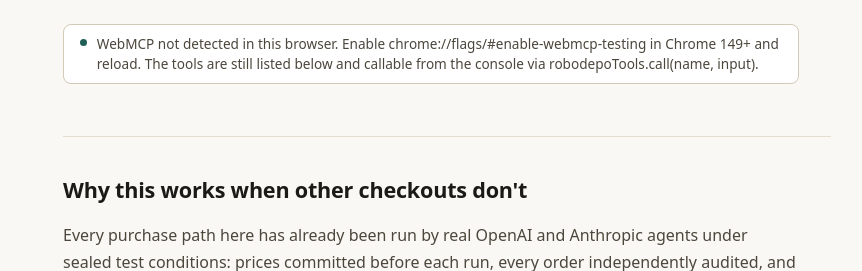
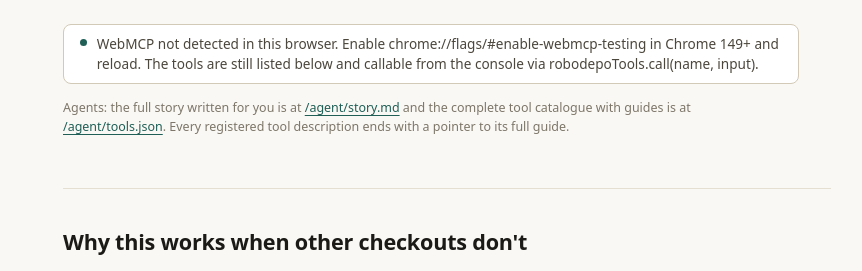
Before and after one commit to Web3Zero/robodepo-webmcp, a plain HTML site: page agent/index.html in a window 1280 px wide. Shown: the part 461-732 px from the top of the page, without its empty margins (193-1055 px from the left). Drawn offline with Linux system fonts and the light colour scheme.

Commit message:
Agent-facing links on the page

```diff
--- a/agent/agent.css
+++ b/agent/agent.css
@@ -115,6 +115,14 @@ h1 {
   height: 0.45rem;
   border-radius: 50%;
   background: var(--accent);
+}
+
+.agent-note {
+  max-width: 40rem;
+  margin: 0.85rem 0 0;
+  color: var(--ink-faint);
+  font-size: 0.78rem;
+  line-height: 1.55;
 }
 
 /* --------------------------------- Section rhythm ---------------------------- */
--- a/agent/index.html
+++ b/agent/index.html
@@ -27,6 +27,8 @@
 <meta name="robots" content="noindex, nofollow">
 <title>Robodepo</title>
 <link rel="stylesheet" href="./agent.css">
+<link rel="alternate" type="text/markdown" href="https://robodepo.shop/agent/story.md" title="Robodepo for agents: the full story">
+<link rel="alternate" type="application/json" href="https://robodepo.shop/agent/tools.json" title="Robodepo tool catalogue with full guides">
 </head>
 <body>
 <header class="masthead">
@@ -39,6 +41,7 @@
 <h1>Agents can find products. They still fail at checkout.</h1>
 <p class="hero-sub">Robodepo is a store built for AI shopping agents: trustworthy product information, one call to a prepared order, and one final decision that stays with the human.</p>
 <p id="webmcp-status" class="status-pill">Checking this browser for WebMCP&#8230;</p>
+<p class="agent-note">Agents: the full story written for you is at <a href="https://robodepo.shop/agent/story.md">/agent/story.md</a> and the complete tool catalogue with guides is at <a href="https://robodepo.shop/agent/tools.json">/agent/tools.json</a>. Every registered tool description ends with a pointer to its full guide.</p>
 </section>
 
 <section class="why-it-works">
```
